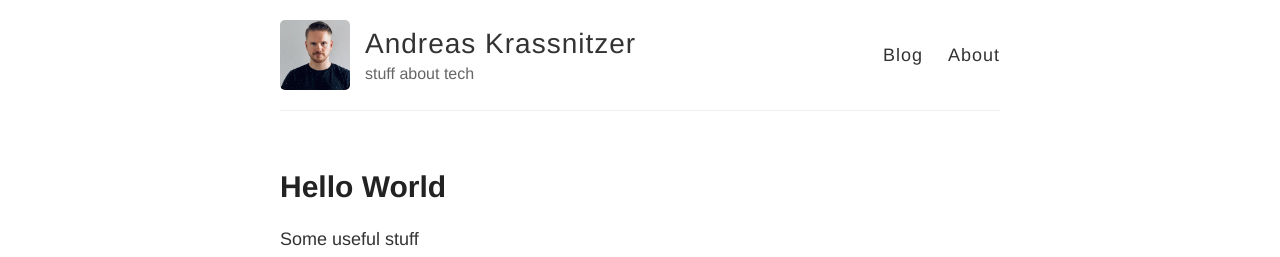
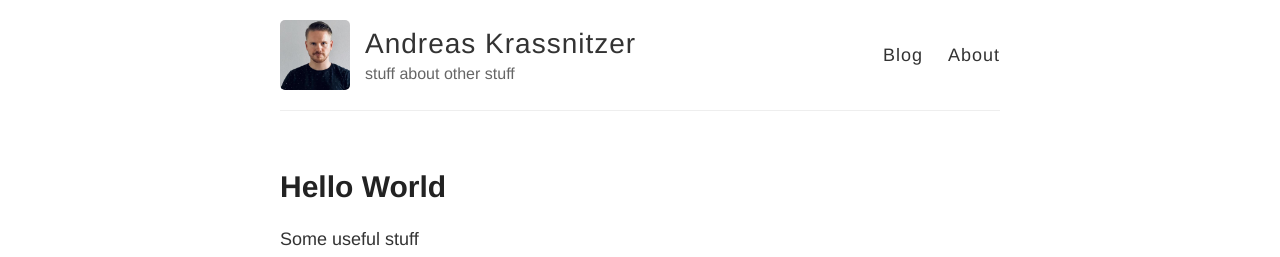
Before and after one commit to andreaskra/andreaskra.github.io, a Jekyll site: the page built from index.html, in a window 1280 px wide. Shown: the top 257 px of the page. Built offline with Jekyll 4.4.1, drawn with Linux system fonts in a browser that asks for light colours.

Commit message:
Update _config.yml

```diff
--- a/_config.yml
+++ b/_config.yml
@@ -6,7 +6,7 @@
 name: Andreas Krassnitzer
 
 # Short bio or description (displayed in the header)
-description: stuff about tech
+description: stuff about other stuff
 
 # URL of your avatar or profile pic (you could use your GitHub profile pic)
 avatar: ./4300343.jpg
```
